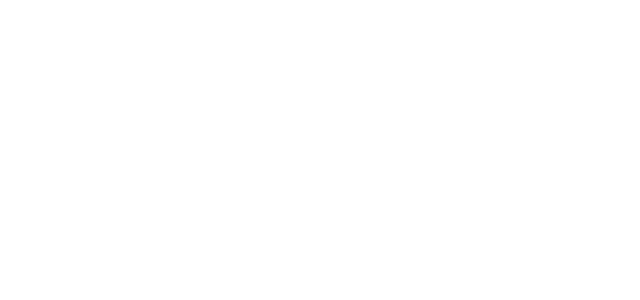
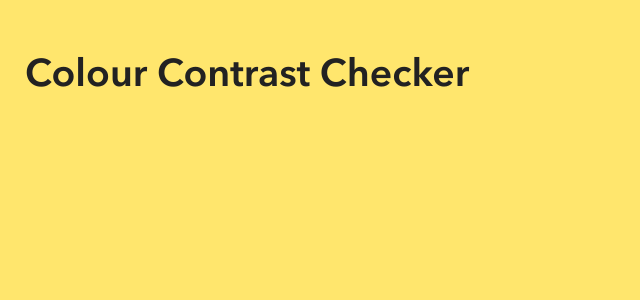
Before and after one commit to Pushedskydiver/CC-Checker-Web-Extension, a React (Create React App) app: page / in a window 1280 px wide. Shown: the top 300 px of the page, without its empty margins (0-640 px from the left). Built offline with nearby package versions, Linux system fonts and the light colour scheme.

Commit message:
:sparkles: Add header component, make app work as chrome extension

```diff
--- a/_config/prettier.config.js
+++ b/_config/prettier.config.js
@@ -1,6 +1,6 @@
 module.exports = {
 	trailingComma: 'es5',
-	tabWidth: 4,
+	tabWidth: 2,
 	semi: false,
 	singleQuote: true,
 	useTabs: true,
--- a/package.json
+++ b/package.json
@@ -19,7 +19,7 @@
   },
   "scripts": {
     "start": "react-scripts start",
-    "build": "react-scripts build",
+    "build": "INLINE_RUNTIME_CHUNK=false react-scripts build",
     "test": "react-scripts test",
     "eject": "react-scripts eject"
   },
--- a/public/index.html
+++ b/public/index.html
@@ -85,6 +85,7 @@
         }
 
         body {
+          min-width: 300px;
           background-color: #fff;
           color: rgba(17, 17, 17, 0.85);
           font-family: 'Avenir Next', sans-serif;
@@ -145,7 +146,9 @@
       <div class="wrapper">
         <div class="container">
           <h1>Oops! No JavaScript</h1>
-          <p>It looks like you have JavaScript turned off on your browser.</p>
+          <p>
+            It looks like you have JavaScript turned off on your browser.
+          </p>
           <p>Please turn on JavaScript in order to use this app.</p>
         </div>
       </div>
--- /dev/null
+++ b/src/components/01-Atoms/Heading/Heading.styles.js
@@ -0,0 +1,66 @@
+import styled, { css } from 'styled-components';
+import { typography } from '../../../styles/settings.typography.styles';
+import { minWidth } from '../../../styles/settings.breakpoints.styles';
+import spacing from '../../../styles/settings.spacing.styles';
+
+export const Heading1 = styled.h1`
+  font-family: var(--font);
+
+  ${props => !props.grade && css`
+    font-variation-settings: "wght" ${typography.weight.bold};
+    line-height: ${typography.lineHeight.heading};
+  `}
+
+  ${props => !props.noMargin && css`
+    margin: 0 0 ${(spacing.margin * 1.5)}px 0;
+  `}
+
+  ${props => props.noMargin && css`
+    margin: 0;
+  `}
+
+  ${props => props.tiny && css`
+    font-size: ${typography.heading.size.tiny};
+  `}
+
+  ${props => props.small && css`
+    font-size: ${typography.heading.size.small};
+  `}
+
+  ${props => props.regular && css`
+    font-size: ${typography.heading.size.regular};
+  `}
+
+  ${props => props.medium && css`
+    font-size: ${typography.heading.size.medium};
+  `}
+
+  ${props => props.big && css`
+    font-size: ${typography.heading.size.big};
+  `}
+
+  ${props => props.large && css`
+    font-size: ${typography.heading.size.large};
+  `}
+
+  ${props => props.xl && css`
+    font-size: ${typography.heading.size.xl};
+  `}
+
+  ${props => props.grade && css`
+    color: var(--foreground);
+    font-size: ${typography.heading.size.large};
+    font-variation-settings: "wght" ${typography.weight.thick};
+    line-height: 0.85;
+
+    ${minWidth('992', () => css`
+      font-size: ${typography.heading.size.xl};
+    `)}
+  `}
+`;
+
+export const Heading2 = Heading1.withComponent('h2');
+export const Heading3 = Heading1.withComponent('h3');
+export const Heading4 = Heading1.withComponent('h4');
+export const Heading5 = Heading1.withComponent('h5');
+export const Span = Heading1.withComponent('span');
--- /dev/null
+++ b/src/components/01-Atoms/SkipLink/SkipLink.styles.js
@@ -0,0 +1,49 @@
+import styled, { css } from 'styled-components';
+import { typography } from '../../../styles/settings.typography.styles';
+import {
+  minWidth,
+  maxWidth,
+} from '../../../styles/settings.breakpoints.styles';
+import spacing from '../../../styles/settings.spacing.styles';
+
+const SkipLink = styled.a`
+  position: absolute;
+  top: 0;
+  font-variation-settings: 'wght' ${typography.weight.medium};
+  line-height: normal;
+  overflow: hidden;
+  clip: rect(0 0 0 0);
+
+  &:active,
+  &:focus {
+    clip: auto;
+    overflow: visible;
+    z-index: 100;
+  }
+
+  ${maxWidth(
+    '768',
+    () => css`
+      width: 100%;
+      margin-right: -5vw;
+      margin-left: -5vw;
+      padding-top: ${spacing.padding}px;
+      padding-bottom: ${spacing.padding}px;
+      background-color: var(--background);
+      color: var(--foreground);
+      text-align: center;
+    `
+  )}
+
+  ${minWidth(
+    '768',
+    () => css`
+      top: 50%;
+      right: 0;
+      width: auto;
+      transform: translateY(-50%);
+    `
+  )}
+`;
+
+export default SkipLink;
--- /dev/null
+++ b/src/components/02-Molecules/Header/Header.js
@@ -0,0 +1,27 @@
+import React from 'react';
+import { Heading1 } from '../../01-Atoms/Heading/Heading.styles';
+import SkipLink from '../../01-Atoms/SkipLink/SkipLink.styles';
+import HeaderStyles from './Header.styles';
+
+const Header = props => (
+  <HeaderStyles>
+    <Heading1 medium noMargin>
+      Colour Contrast Checker
+    </Heading1>
+
+    <SkipLink href='#ratio' color={props.colorState}>
+      Skip to colour contrast ratio
+    </SkipLink>
+    <SkipLink href='#grades' color={props.colorState}>
+      Skip to colour contrast grades
+    </SkipLink>
+    <SkipLink href='#background' color={props.colorState}>
+      Skip to background colour input
+    </SkipLink>
+    <SkipLink href='#foreground' color={props.colorState}>
+      Skip to foreground colour input
+    </SkipLink>
+  </HeaderStyles>
+);
+
+export default Header;
--- /dev/null
+++ b/src/components/02-Molecules/Header/Header.styles.js
@@ -0,0 +1,19 @@
+import styled, { css } from 'styled-components';
+import { minWidth } from '../../../styles/settings.breakpoints.styles';
+import spacing from '../../../styles/settings.spacing.styles';
+
+const Header = styled.header`
+  position: relative;
+  padding-top: ${spacing.padding * 2.5}px;
+  padding-bottom: ${spacing.padding * 2.5}px;
+
+  ${minWidth(
+    '768',
+    () => css`
+      padding-top: ${spacing.padding * 4}px;
+      padding-bottom: ${spacing.padding * 4}px;
+    `
+  )}
+`;
+
+export default Header;
--- a/src/components/App.js
+++ b/src/components/App.js
@@ -1,11 +1,33 @@
-import React from 'react';
+import React, { Component } from 'react';
+import GlobalStyles from '../styles/settings.global.styles';
+import { Container } from '../styles/generic.container.styles';
+import Header from '../components/02-Molecules/Header/Header';
+import { isDark, hslToHex } from '../components/Utils';
 
-function App() {
-  return (
-    <div className='App'>
-      <header className='App-header' />
-    </div>
-  );
+class App extends Component {
+  state = {
+    background: [49.73, 1, 0.71],
+    foreground: [NaN, 0, 0.133],
+    contrast: 12.72,
+    level: { AALarge: 'Pass', AA: 'Pass', AAALarge: 'Pass', AAA: 'Pass' },
+  };
+
+  render() {
+    const { background, foreground, contrast } = this.state;
+    const colorState =
+      contrast < 3
+        ? isDark(background)
+          ? '#ffffff'
+          : '#222222'
+        : hslToHex(foreground);
+
+    return (
+      <Container>
+        <GlobalStyles />
+        <Header colorState={colorState} />
+      </Container>
+    );
+  }
 }
 
 export default App;
--- a/src/components/Utils.js
+++ b/src/components/Utils.js
@@ -1,9 +1,4 @@
 import chroma from 'chroma-js';
-import createBrowserHistory from 'history/createBrowserHistory';
-import throttle from 'lodash.throttle';
-
-const isClient = typeof document !== 'undefined';
-const history = isClient ? createBrowserHistory() : {};
 
 export const isHex = hex => {
   try {
@@ -44,13 +39,6 @@
   return { AALarge: 'Fail', AA: 'Fail', AAALarge: 'Fail', AAA: 'Fail' };
 };
 
-export const updatePath = throttle((background, foreground) => {
-  const backgroundHex = hslToHex(background).replace(/^#/, '');
-  const foregroundHex = hslToHex(foreground).replace(/^#/, '');
-
-  history.push(`/${backgroundHex}/${foregroundHex}`);
-}, 250);
-
 export const isDark = hsl => chroma.hsl(hsl).get('lab.l') < 60;
 
 export const hexToHsl = hex => (isHex(hex) ? chroma(hex).hsl() : null);
--- a/src/styles/settings.global.styles.js
+++ b/src/styles/settings.global.styles.js
@@ -27,6 +27,7 @@
   }
 
   body {
+    min-width: 300px;
     margin: 0;
     background-color: var(--background);
     color: var(--foreground);
```
Also changed, not shown: public/manifest.json (added), 1 other file (tests, documents, lock files or other folders).
